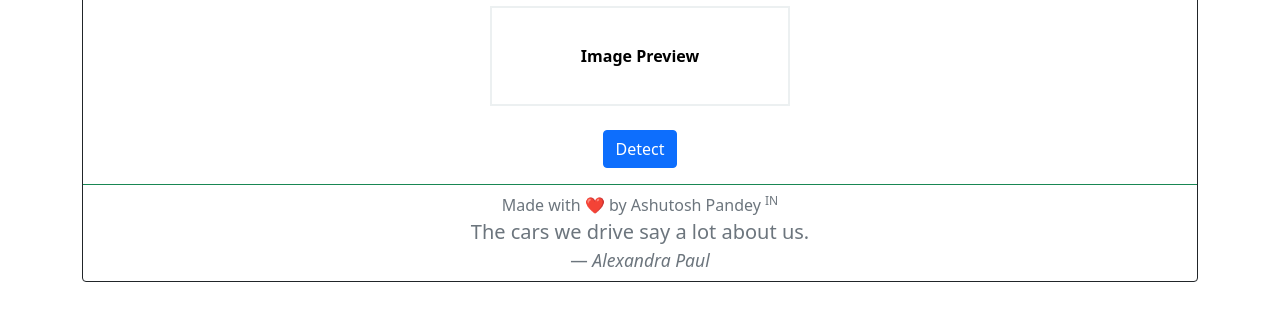
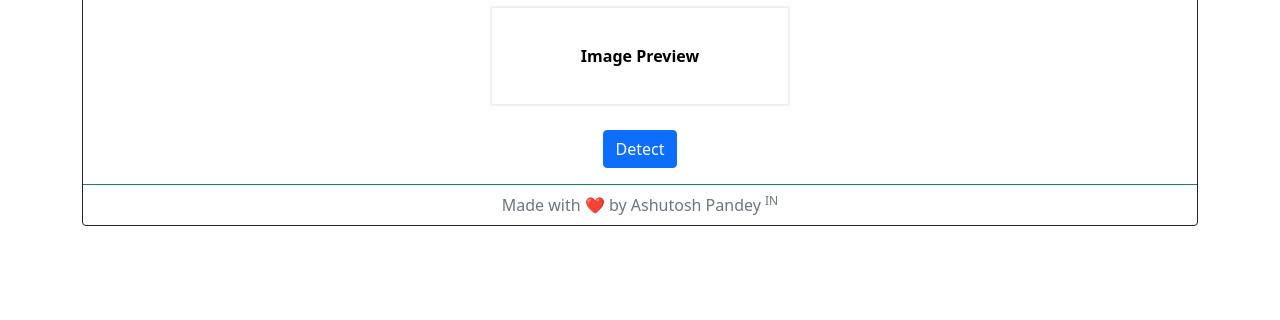
Before and after one commit to treaknite/Car-Damage-Detection, a plain HTML site: page index.html in a window 1280 px wide. Shown: the part 312-632 px from the top of the page. Drawn offline with nearby package versions, Linux system fonts and the light colour scheme.

Commit message:
removed blockquote

```diff
--- a/index.html
+++ b/index.html
@@ -47,10 +47,6 @@
                     </div>
                     <div class="card-footer text-muted bg-transparent border-success">
                         Made with ❤️ by Ashutosh Pandey <sup>IN</sup>
-                        <blockquote class="blockquote mb-0 text-center">
-                            <p>The cars we drive say a lot about us.</p>
-                            <footer class="blockquote-footer"><cite title="Source Title">Alexandra Paul</cite></footer>
-                          </blockquote>
                       </div>
                 </div>
             </div>
```
